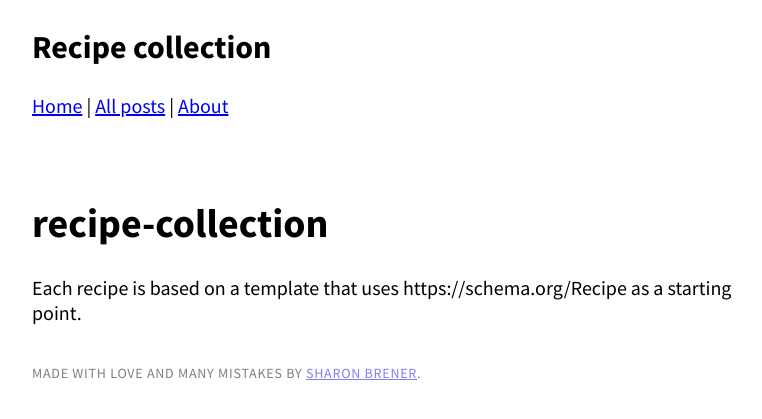
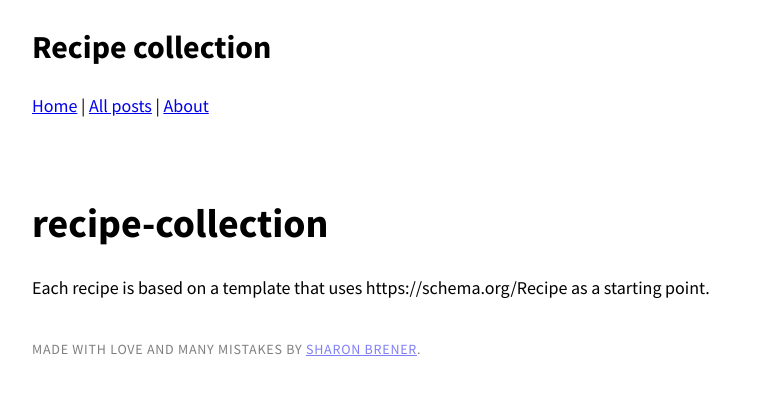
Before and after one commit to scottgallant/recipe-collection, a Jekyll site: the page built from README.md, in a window 1280 px wide. Shown: the top 419 px of the page, without its empty margins (238-1000 px from the left). Built offline with Jekyll 4.4.1, drawn with Linux system fonts in a browser that asks for light colours; our own code applies the rules of GitHub Pages for plain Markdown files.

Commit message:
Line height from body to p

```diff
--- a/css/style.css
+++ b/css/style.css
@@ -4,11 +4,11 @@ body {
 	max-width: 740px;
 	margin: auto;
 	font-family: 'Source Sans Pro', Helvetica, Arial, sans-serif;
-	line-height: 1.25;
 	}
 
 p {
-	font-size: 20px;
+	font-size: 18px;
+	line-height: 1.4;
 	}
 
 h1 {
```
